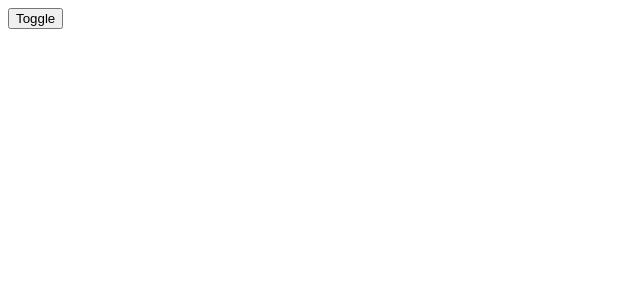
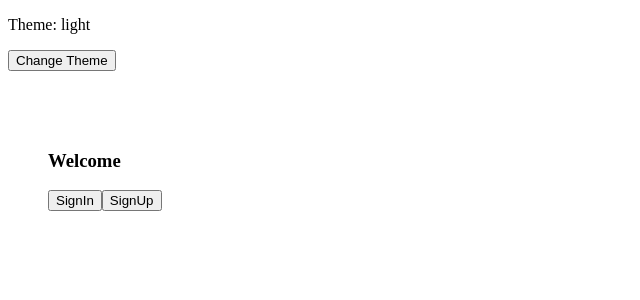
Before and after one commit to ritesh31/complete_react_tutorial, a React app: page / in a window 1280 px wide. Shown: the top 300 px of the page, without its empty margins (0-640 px from the left). Built offline with nearby package versions, Linux system fonts and the light colour scheme.

Commit message:
React createContext & useContext hooks.

```diff
--- a/src/App.js
+++ b/src/App.js
@@ -6,8 +6,11 @@ import ButtonWithTooltip from "./ButtonWithTooltip";
 import Input from "./Input";
 import Child from "./Child";
 import PrintTable from "./PrintTable";
+import ThemeContext from "./Context";
+import Form from "./Form";
 
 const Text = lazy(() => delayForDemo(import("./Text")));
+
 function delayForDemo(promise) {
   return new Promise((resolve) => {
     setTimeout(resolve, 2000);
@@ -15,18 +18,20 @@ function delayForDemo(promise) {
 }
 
 const App = () => {
-  const [toggle, setToggle] = useState(false);
+  const [theme, setTheme] = useState("light");
 
   return (
-    <>
-      <button onClick={() => setToggle(!toggle)}>Toggle</button>
-
-      {toggle && (
-        <Suspense fallback={<div>Loading...</div>}>
-          <Text>This is Lazy loading</Text>
-        </Suspense>
-      )}
-    </>
+    <ThemeContext.Provider value={theme}>
+      <p>Theme: {theme}</p>
+      <button
+        onClick={() =>
+          setTheme((prev) => (prev === "light" ? "dark" : "light"))
+        }
+      >
+        Change Theme
+      </button>
+      <Form theme={theme} />
+    </ThemeContext.Provider>
   );
 };
 
--- /dev/null
+++ b/src/Context.js
@@ -0,0 +1,5 @@
+import { createContext } from "react";
+
+const ThemeContext = createContext(null);
+
+export default ThemeContext;
--- /dev/null
+++ b/src/Form.js
@@ -0,0 +1,24 @@
+import React, { useContext } from "react";
+import ThemeContext from "./Context";
+
+function Form() {
+  const theme = useContext(ThemeContext);
+
+  return (
+    <div
+      style={{
+        backgroundColor: theme === "dark" ? "black" : "white",
+        padding: "40px",
+        marginTop: "20px",
+      }}
+    >
+      <h3 style={{ color: theme === "dark" ? "white" : "black" }}>Welcome</h3>
+      <div>
+        <button>SignIn</button>
+        <button>SignUp</button>
+      </div>
+    </div>
+  );
+}
+
+export default Form;
```
